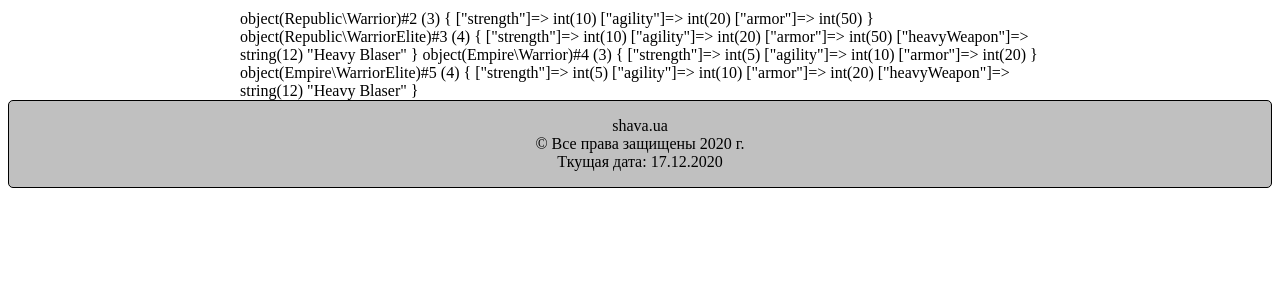
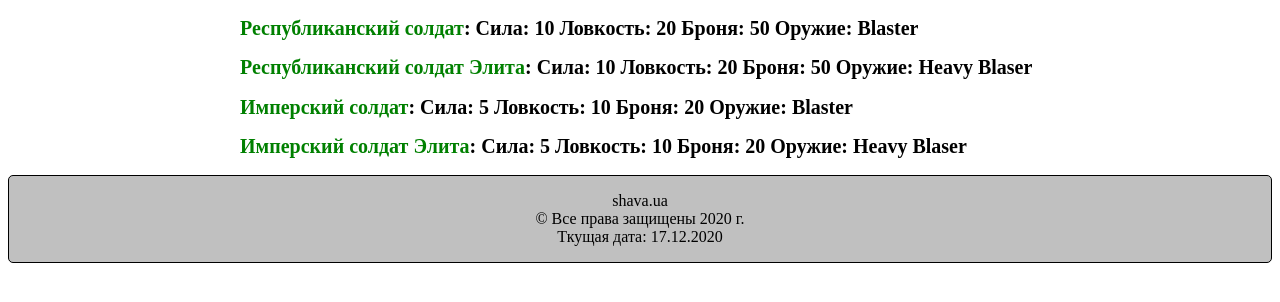
Before and after one commit to Shavius/test2, a PHP site: page /test.php in a window 1280 px wide. Shown: the part 166-468 px from the top of the page. Run offline with PHP 8.4, Linux system fonts and the light colour scheme; style sheets or scripts are compiled from the project's sources.

Commit message:
Update 2

```diff
--- a/src/blocks/empireWarrior.php
+++ b/src/blocks/empireWarrior.php
@@ -5,20 +5,25 @@
         public function getProperties ();
     }
 
-    class Warrior implements Fighter{
+    class Warrior implements Fighter {
+        public $name = "<span class=\"color\">Имперский солдат</span>:";
         public $strength = 5;
         public $agility = 10;
         public $armor = 20;
+        public $Weapon = 'Blaster';
 
         public function getProperties () {
-            $a = $this -> strength;
-            $b = $this -> agility;
-            $c = $this -> armor;
-            return 'Сила: ' . $a . 'Ловкость: ' . $b . 'Броня: ' . $c;
+            $n = $this -> name;
+            $w = $this -> Weapon;
+            $s = $this -> strength;
+            $a = $this -> agility;
+            $ar = $this -> armor;
+            return $n . ' Сила: ' . $s . ' Ловкость: ' . $a . ' Броня: ' . $ar . ' Оружие: ' . $w;
         }
     }
 
     class WarriorElite extends Warrior {
-        public $heavyWeapon = 'Heavy Blaser';
+        public $name = "<span class=\"color\">Имперский солдат Элита</span>:";
+        public $Weapon = 'Heavy Blaser';
     }
 ?>
--- a/src/blocks/republicWarrior.php
+++ b/src/blocks/republicWarrior.php
@@ -5,20 +5,25 @@
         public function getProperties ();
     }
 
-    class Warrior implements Fighter{
+    class Warrior implements Fighter {
+        public $name = "<span class=\"color\">Республиканский солдат</span>:";
         public $strength = 10;
         public $agility = 20;
         public $armor = 50;
+        public $Weapon = 'Blaster';
 
         public function getProperties () {
-            $a = $this -> strength;
-            $b = $this -> agility;
-            $c = $this -> armor;
-            return 'Сила: ' . $a . 'Ловкость: ' . $b . 'Броня: ' . $c;
+            $n = $this -> name;
+            $w = $this -> Weapon;
+            $s = $this -> strength;
+            $a = $this -> agility;
+            $ar = $this -> armor;
+            return $n . ' Сила: ' . $s . ' Ловкость: ' . $a . ' Броня: ' . $ar . ' Оружие: ' . $w;
         }
     }
 
     class WarriorElite extends Warrior {
-        public $heavyWeapon = 'Heavy Blaser';
+        public $Weapon = 'Heavy Blaser';
+        public $name = "<span class=\"color\">Республиканский солдат Элита</span>:";
     }
 ?>
--- a/src/scss/partials/_main.scss
+++ b/src/scss/partials/_main.scss
@@ -26,4 +26,12 @@
             width: 50%;
         }
     }
+
+    &__title {
+        font-size: 20px;
+
+        span {
+            color: $color_3;
+        }
+    }
 }
--- a/src/test.php
+++ b/src/test.php
@@ -20,13 +20,19 @@ use Republic\WarriorElite as RepublicWarriorElite;
                 $EmpWario1 = new EmpireWarrior();
                 $EmpWarioElite1 = new EmpireWarriorElite();
 
-                var_dump($RepWario1);
-                var_dump($RepWarioElite1);
+                // var_dump($RepWario1);
+                // var_dump($RepWarioElite1);
 
-                var_dump($EmpWario1);
-                var_dump($EmpWarioElite1);
-
+                $warriorArray = [
+                    $RepWario1->getProperties(),
+                    $RepWarioElite1->getProperties(),
+                    $EmpWario1->getProperties(),
+                    $EmpWarioElite1->getProperties(),
+                ];
             ?>
+            <? for ($i = 0; $i < count($warriorArray); $i++): ?>
+                <h2 class="main__title"><?= $warriorArray[$i]; ?></h2>
+            <? endfor ?>
         </div>
     </div>
 <?php require ('blocks/footer.php'); ?>
```
